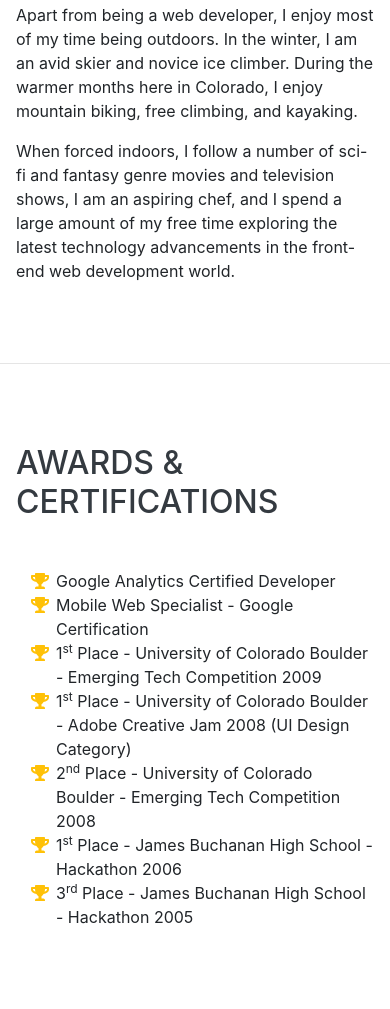
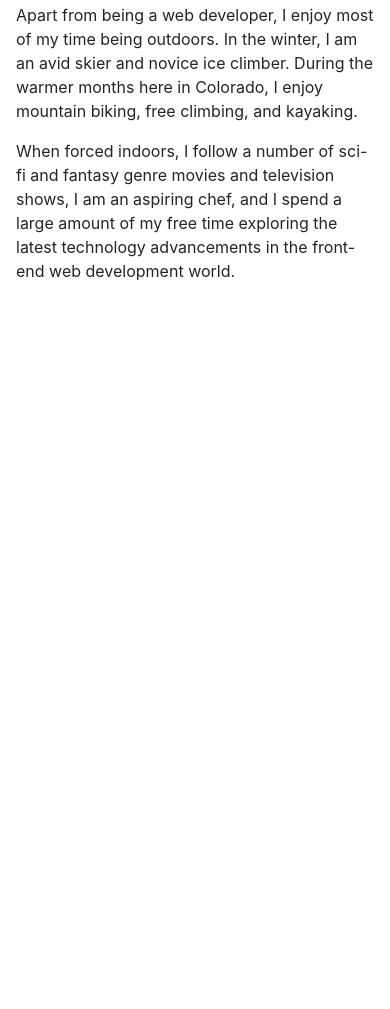
Before and after one commit to Goulart12/goulart12.github.io, a website with bundled scripts: page index.html in a window 390 px wide. Shown: the part 3992-5001 px from the top of the page. After the commit the page ends 4355 px from the top, so only its background shows below. Built offline with nearby package versions, Linux system fonts and the light colour scheme; a web font is replaced by a local one.

Commit message:
Terceira modificação

```diff
--- a/index.html
+++ b/index.html
@@ -51,9 +51,6 @@
         </li>
         <li class="nav-item">
           <a class="nav-link js-scroll-trigger" href="#interests">Interesses</a>
-        </li>
-        <li class="nav-item">
-          <a class="nav-link js-scroll-trigger" href="#awards">Awards</a>
         </li>
       </ul>
     </div>
@@ -223,41 +220,7 @@
       </div>
     </section>
 
-    <hr class="m-0">
 
-    <section class="resume-section p-3 p-lg-5 d-flex align-items-center" id="awards">
-      <div class="w-100">
-        <h2 class="mb-5">Awards &amp; Certifications</h2>
-        <ul class="fa-ul mb-0">
-          <li>
-            <i class="fa-li fa fa-trophy text-warning"></i>
-            Google Analytics Certified Developer</li>
-          <li>
-            <i class="fa-li fa fa-trophy text-warning"></i>
-            Mobile Web Specialist - Google Certification</li>
-          <li>
-            <i class="fa-li fa fa-trophy text-warning"></i>
-            1<sup>st</sup>
-            Place - University of Colorado Boulder - Emerging Tech Competition 2009</li>
-          <li>
-            <i class="fa-li fa fa-trophy text-warning"></i>
-            1<sup>st</sup>
-            Place - University of Colorado Boulder - Adobe Creative Jam 2008 (UI Design Category)</li>
-          <li>
-            <i class="fa-li fa fa-trophy text-warning"></i>
-            2<sup>nd</sup>
-            Place - University of Colorado Boulder - Emerging Tech Competition 2008</li>
-          <li>
-            <i class="fa-li fa fa-trophy text-warning"></i>
-            1<sup>st</sup>
-            Place - James Buchanan High School - Hackathon 2006</li>
-          <li>
-            <i class="fa-li fa fa-trophy text-warning"></i>
-            3<sup>rd</sup>
-            Place - James Buchanan High School - Hackathon 2005</li>
-        </ul>
-      </div>
-    </section>
 
   </div>
 
```
